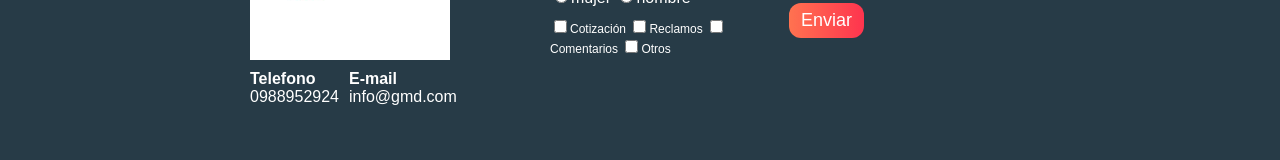
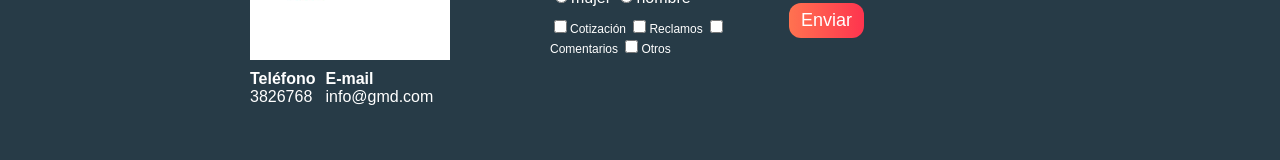
Before and after one commit to pyumbillo/web16, a plain HTML site: page index.html in a window 1280 px wide. Shown: the part 634-794 px from the top of the page. Drawn offline with Linux system fonts and the light colour scheme; a web font is replaced by a local one.

Commit message:
modificación de teléfono

```diff
--- a/index.html
+++ b/index.html
@@ -65,7 +65,7 @@
 		<div class="contenedor">
 			<div class="contacto">
 			<img src="images/logo.jpg" alt="GMDigital" width="200"/>
-			<a href="tel:+593"><strong>Telefono</strong> <span>0988952924</span></a>
+			<a href="tel:+593"><strong>Teléfono</strong> <span>3826768</span></a>
 			<a href="mailto:info@gmdigitalecuador.com"><strong>E-mail</strong><span>info@gmd.com</span></a>
 			</div>
 			<form class="formulario">
```
